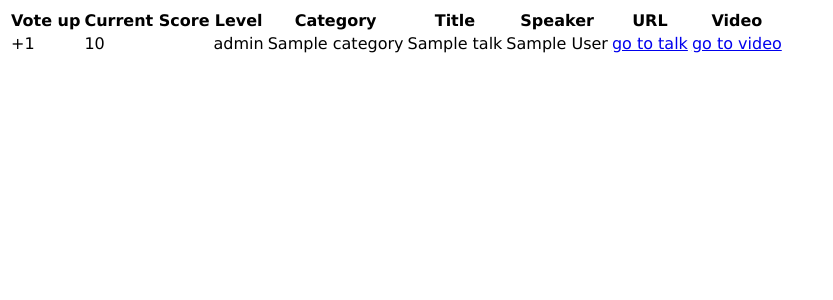
After one commit to glenjarvis/pycon-video-voting, a Python web app: template app/templates/vote_board.html in a window 1280 px wide. The commit adds this page. Shown: the top 300 px of the page, without its empty margins (0-833 px from the left). Run offline with Jinja, Linux system fonts and the light colour scheme; the template is opened without the code that fills it: most values are stand-ins (such as "Sample title", 1, 10 or a date in 2020).

Commit message:
Add vote board

```diff
--- /dev/null
+++ b/app/templates/vote_board.html
@@ -0,0 +1,79 @@
+<!DOCTYPE html>
+{% autoescape true %}
+<html>
+  <head>
+   <title>Vote Board</title>
+   <link rel="icon" href="favicon.ico" type="image/x-icon" />
+   <link type="text/css" rel="stylesheet" href="/css/main.css" />
+  </head>
+  <body>
+    <table>
+
+      <tr>
+        <th>
+          Vote up
+        </th>
+        <th>
+          Current Score
+        </th>
+        <th>
+          Level
+        </th>
+        <th>
+          Category
+        </th>
+        <th>
+          Title
+        </th>
+        <th>
+          Speaker
+        </th>
+        <th>
+          URL
+        </th>
+        <th>
+          Video
+        </th>
+      </tr>
+
+    {% for talk in talks %}
+      <tr>
+        <td>
+          +1
+        </td>
+        <td>
+          {{ talk.score }}
+        </td>
+
+        <td>
+          {{ talk.level }}
+        </td>
+        <td>
+          {{ talk.category }}
+        </td>
+        <td>
+          {{ talk.title }}
+        </td>
+        <td>
+          {{ talk.author }}
+        </td>
+        <td>
+          <a href="{{ talk.url }}">
+            go to talk
+          </a>
+        </td>
+        <td>
+          {% if not talk.video %}
+            No Video
+          {% else %}
+            <a href="{{ talk.video }}">
+              go to video
+            </a>
+          {% endif %}
+        </td>
+      </tr>
+    {% endfor %}
+    </table>
+  </body>
+ </html>
+{% endautoescape %}
```
Also changed, not shown: app/controller.py (+19 -0 lines), app/templates/index.html (+19 -2 lines).
